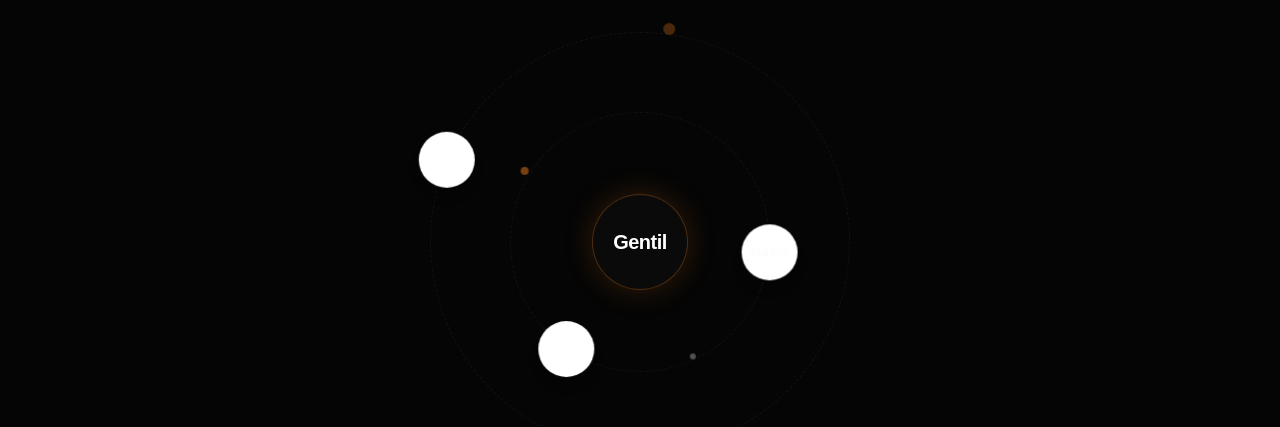
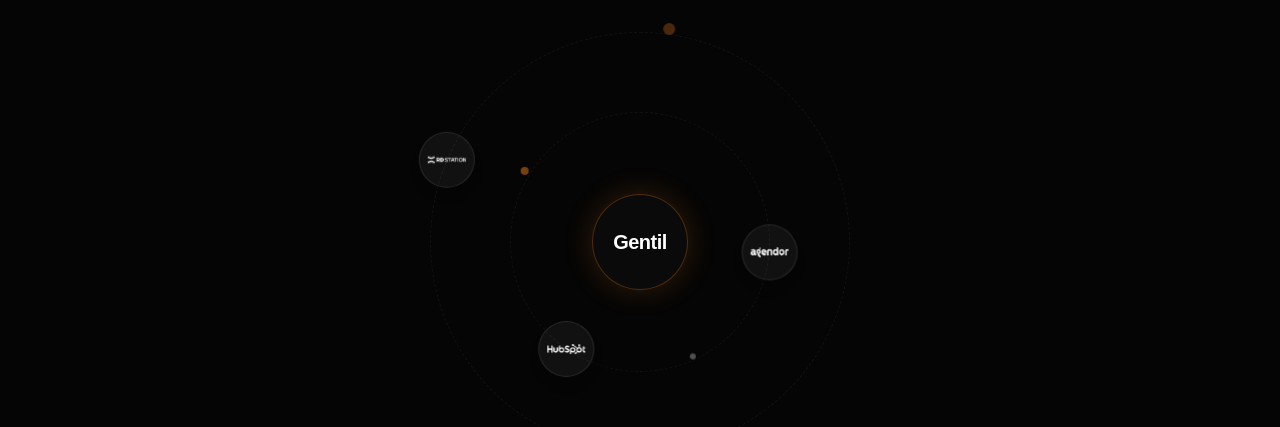
Before and after one commit to PedroPaulogg77/gentil-digital, a Next.js app: page / in a window 1280 px wide. Shown: the part 4040-4467 px from the top of the page. Built offline with nearby package versions, Linux system fonts and the light colour scheme; a web font is replaced by a local one.

Commit message:
fix: change ecosystem logo background to dark for visibility

```diff
--- a/components/TechEcosystemSection.tsx
+++ b/components/TechEcosystemSection.tsx
@@ -136,7 +136,7 @@ export function TechEcosystemSection() {
                     '--radius': `${radius}px`,
                   } as React.CSSProperties}
                 >
-                  <div className={`w-14 h-14 rounded-full flex items-center justify-center bg-white shadow-lg border border-white/10 hover:scale-110 transition-transform duration-300 overflow-hidden relative p-2`}>
+                  <div className={`w-14 h-14 rounded-full flex items-center justify-center bg-white/5 backdrop-blur-md shadow-lg border border-white/10 hover:scale-110 transition-transform duration-300 overflow-hidden relative p-2`}>
                     <Image src={tool.image} alt={tool.name} fill className="object-contain p-2" />
                   </div>
 
```
